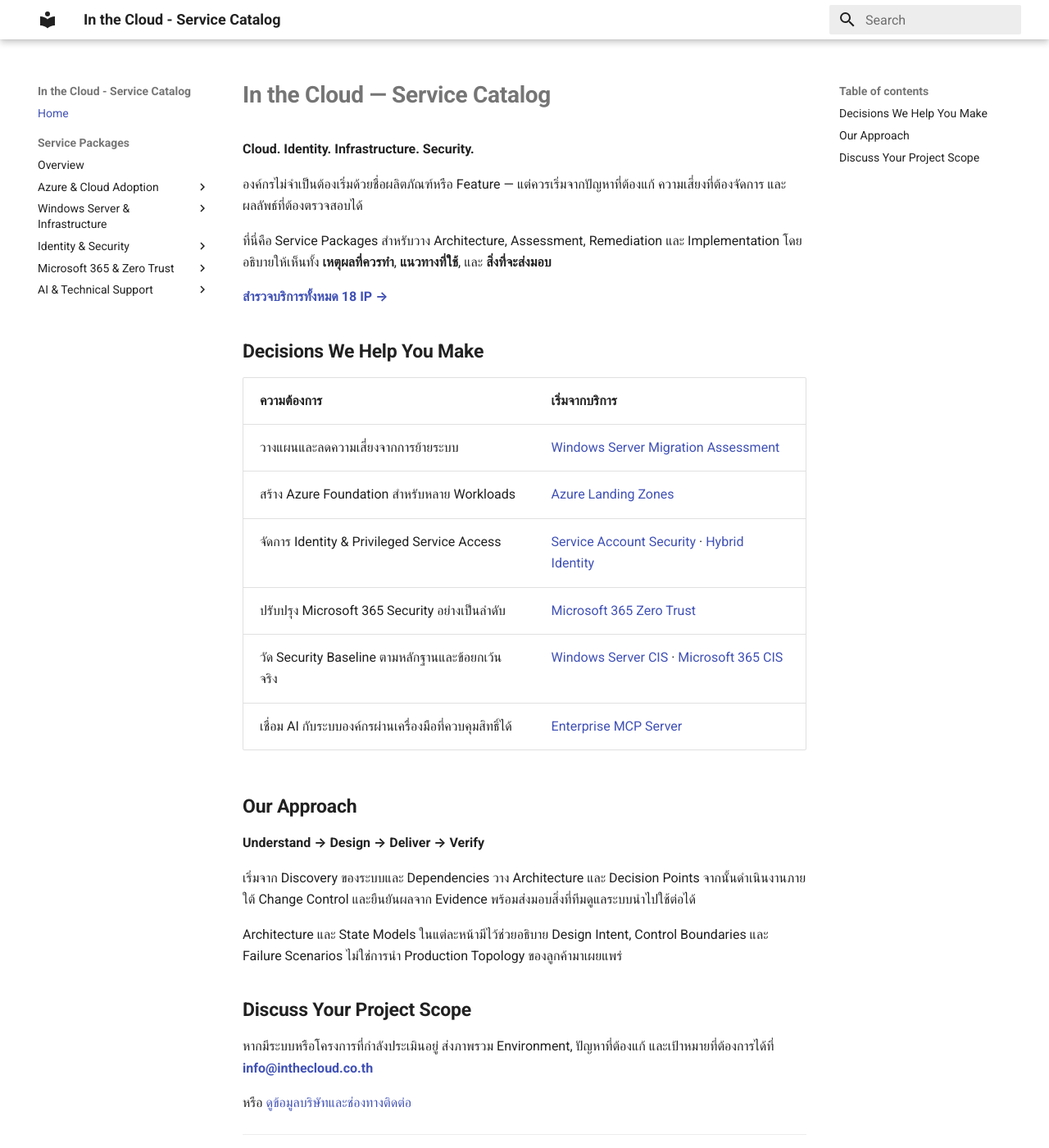
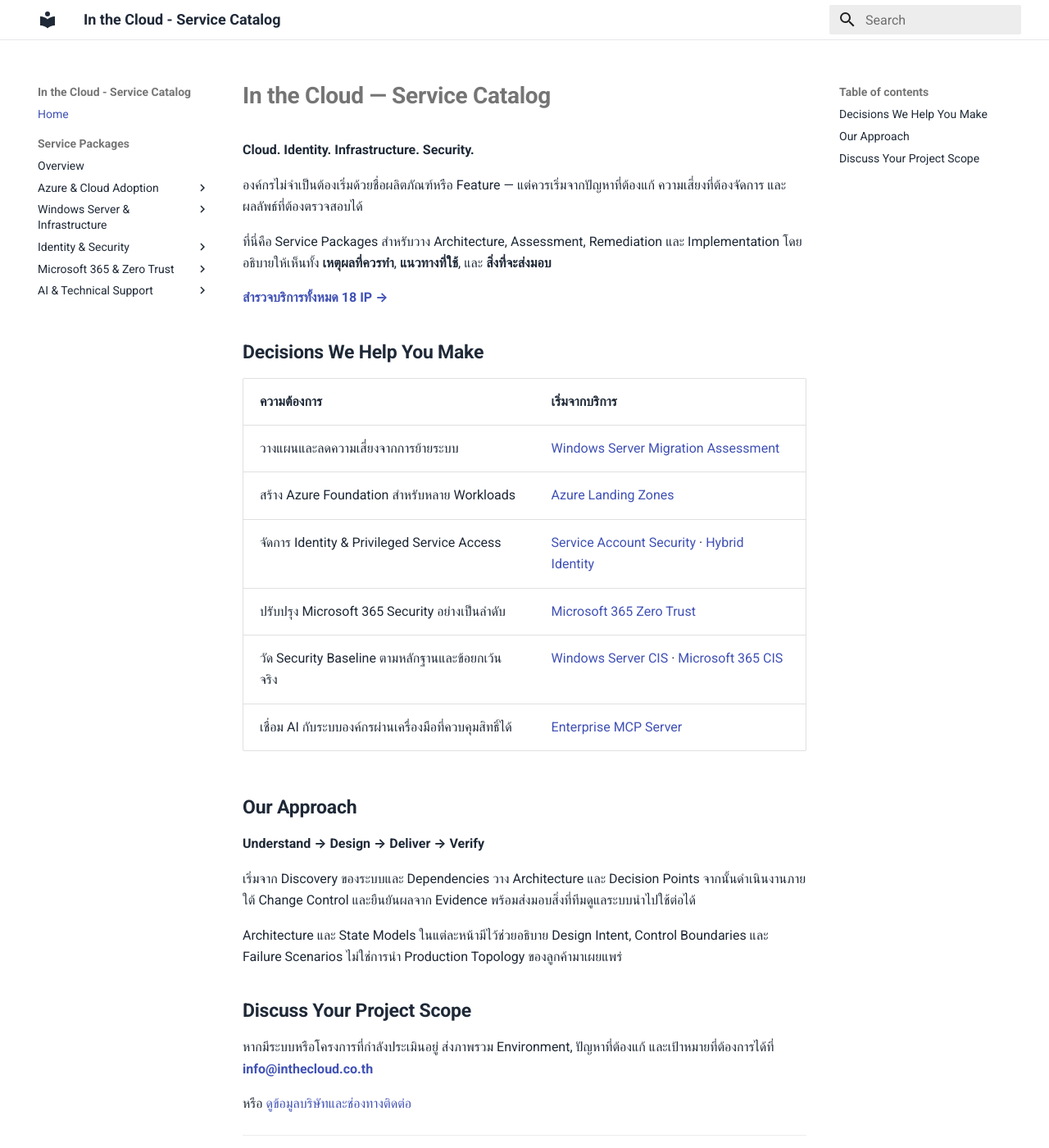
Before and after one commit to inthecloudth/service-catalog, an MkDocs documentation site: the page built from docs/index.md, in a window 1280 px wide and 1400 px high. Shown: the whole window at 82% size. Built offline with MkDocs 1.6.1 and Material for MkDocs 9.7.7, drawn with Linux system fonts in a browser that asks for light colours.

Commit message:
style: apply white header and navigation while preserving 16px type

```diff
--- a/docs/stylesheets/extra.css
+++ b/docs/stylesheets/extra.css
@@ -45,3 +45,29 @@
   .md-typeset h3 { font-size: 18px; }
   .md-typeset h4 { font-size: 17px; }
 }
+
+/* White theme surfaces with gentle separation from content. */
+[data-md-color-scheme="default"] {
+  --md-default-bg-color: #ffffff;
+  --md-default-fg-color: #1f2937;
+  --md-accent-fg-color: #2563eb;
+}
+
+.md-header {
+  background: #ffffff;
+  color: #1f2937;
+  border-bottom: 1px solid #e5e7eb;
+  box-shadow: none;
+}
+
+.md-tabs {
+  background: #ffffff;
+  color: #1f2937;
+  border-bottom: 1px solid #e5e7eb;
+}
+
+.md-header__button,
+.md-header__title,
+.md-header__topic {
+  color: #1f2937;
+}
```
